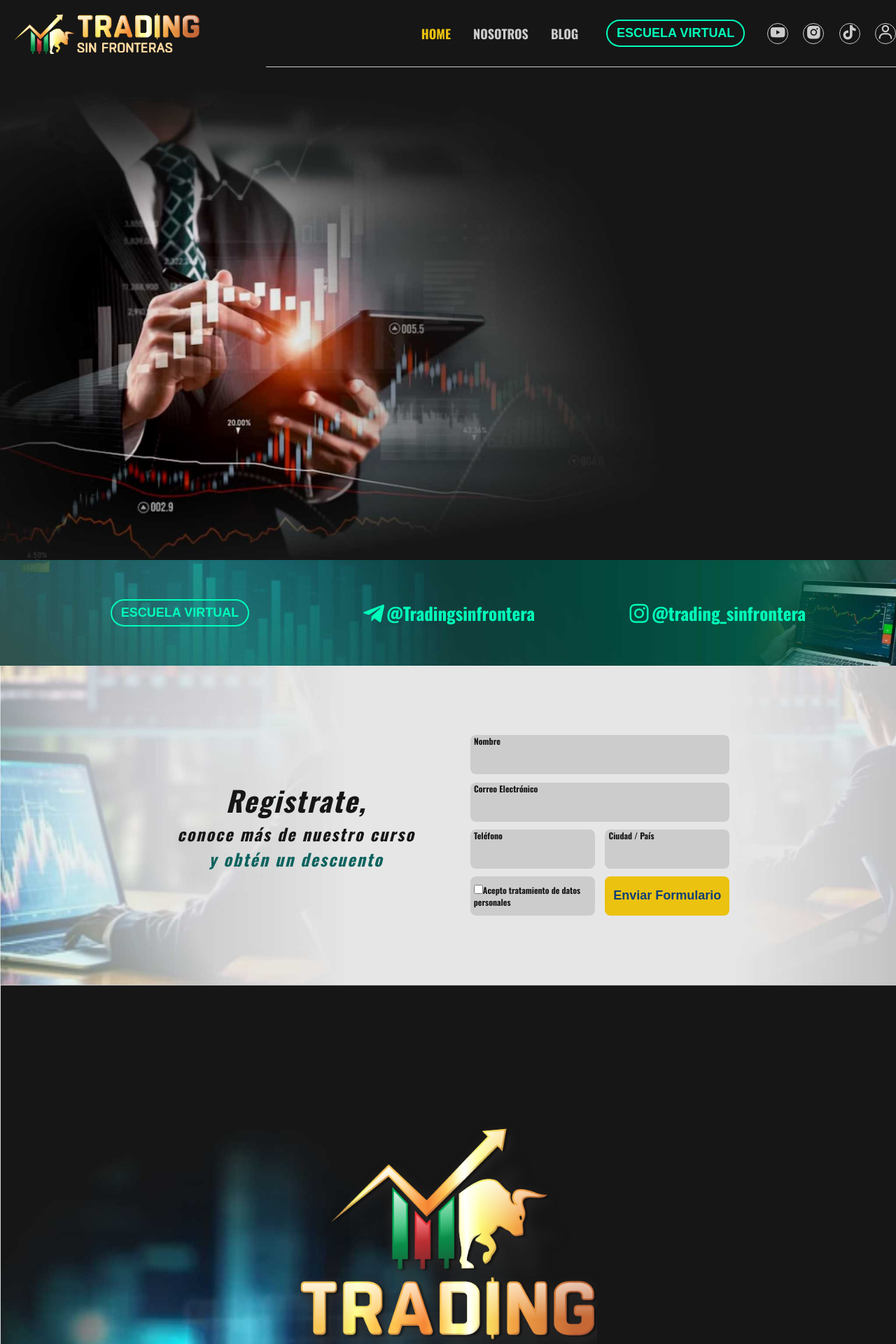
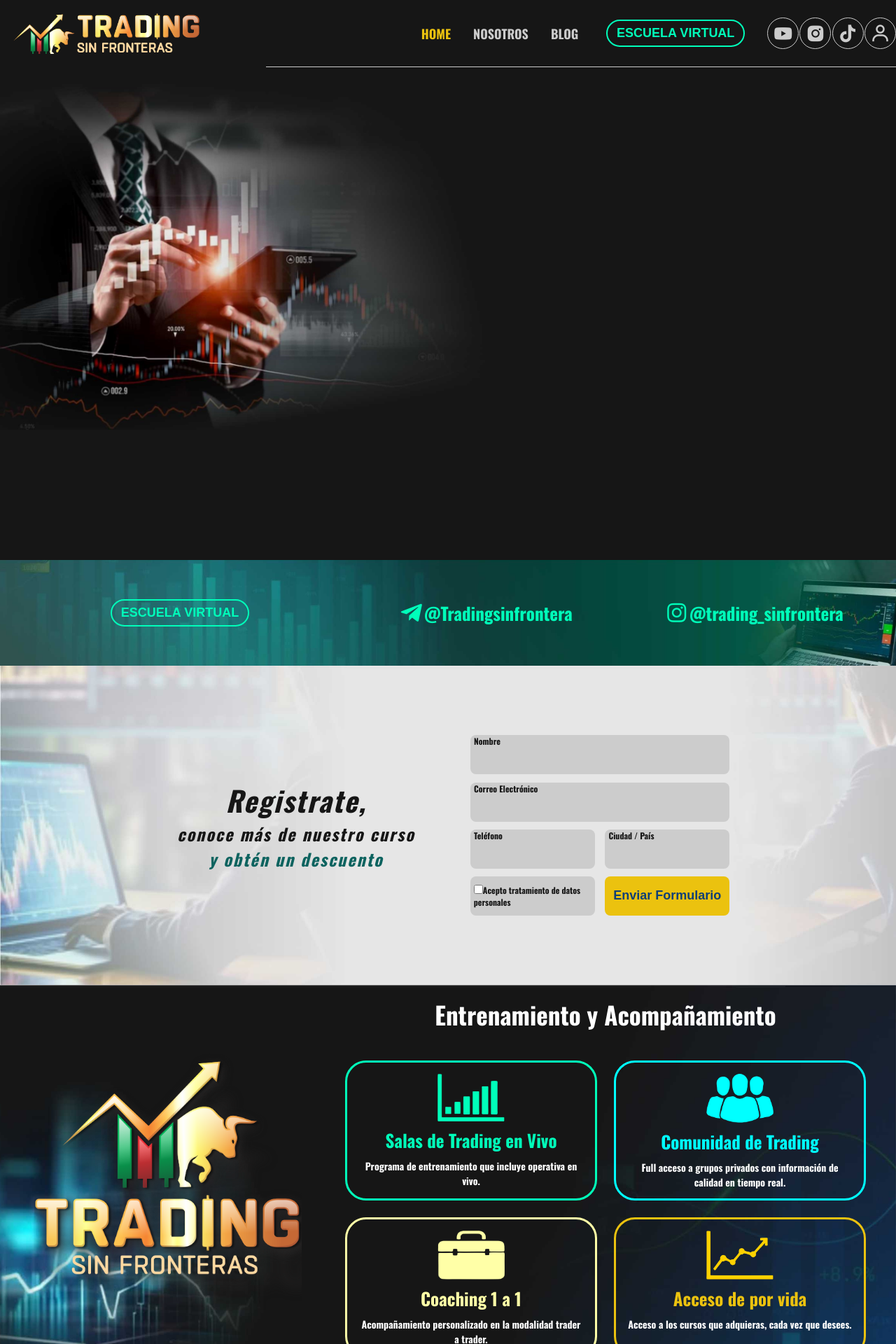
Before and after one commit to TeoTSF/sf_web, a React (Vite) app: page /#/ in a window 1280 px wide. Shown: the top 1920 px of the page at 70% size. Built offline with nearby package versions, Linux system fonts and the light colour scheme.

Commit message:
fix styless desktop & mobile

```diff
--- a/src/App.css
+++ b/src/App.css
@@ -35,6 +35,13 @@
 .headBand_info{
     padding: 0 2rem;
     color: var(--primaryC);
+    justify-content: center;
+}
+
+.headBand_info a{
+    text-decoration: none;
+    color: var(--primaryC);
+    margin: .2rem;
 }
 
 .headBand_info div{
@@ -49,4 +56,8 @@
     .home_container{
         padding-top: 6rem;
     }
+
+    .headBand_info{
+        justify-content: space-between;
+    }
 }
--- a/src/components/footer/FooterSection.jsx
+++ b/src/components/footer/FooterSection.jsx
@@ -26,7 +26,7 @@ const FooterSection = () => {
             </div>
           </div>
           <div className="footer_link">
-            <div className="navbar_icon_container flex row jf-sb">
+            <div className="navbar_icon_container flex row jf-sb autoM">
               {icons.slice(0, 3).map((item, i) => (
                 <a
                   key={i}
--- a/src/components/footer/footer.css
+++ b/src/components/footer/footer.css
@@ -41,6 +41,12 @@
     color: var(--primaryC);
 }
 
+.footer_link .navbar_icon_container{
+    width: 100%;
+    max-width: 180px;
+    border: none;
+}
+
 .footer_info{
     gap: 2rem;
     padding: 2rem 0;
--- a/src/components/generals/HeadBand.jsx
+++ b/src/components/generals/HeadBand.jsx
@@ -4,18 +4,18 @@ import PrimaryBtn from "./PrimaryBtn";
 const HeadBand = () => {
   return (
     <div className="headBand_container">
-      <div className="headBand_info flex row full-w full-h wrap autoM jf-sb al-c">
+      <div className="headBand_info flex row full-w full-h wrap autoM al-c">
         <div className="flex row al-c jf-c">
           <PrimaryBtn>ESCUELA VIRTUAL</PrimaryBtn>
         </div>
-        <div className="flex row al-c jf-c x-big bold">
-          <i className="bx bxl-telegram bx-md" />
-          <p>@Tradingsinfrontera</p>
-        </div>
-        <div className="flex row al-c jf-c x-big bold">
-          <i className="bx bxl-instagram bx-md" />
-          <p>@trading_sinfrontera</p>
-        </div>
+          <a className="flex row x-big bold" href="">
+            <i className="bx bxl-telegram bx-md" />
+            <p>@Tradingsinfrontera</p>
+          </a>
+          <a className="flex row x-big bold" href="">
+            <i className="bx bxl-instagram bx-md" />
+            <p>@trading_sinfrontera</p>
+          </a>
       </div>
     </div>
   );
--- a/src/components/header/header.css
+++ b/src/components/header/header.css
@@ -1,9 +1,9 @@
 .header_container{
     height: calc(100vh - 4rem);
-    background-image: url("/bg_tre1.jpg");
+    background-image: url("/bg_tre1M.png");
     background-repeat: no-repeat;
     background-position: 0 0;
-    background-size: cover;
+    background-size: 90%;
 }
 
 
@@ -11,5 +11,6 @@
 @media screen and (min-width: 768px) {
     .header_container{
         height: calc(100vh - 6rem);
+        background-image: url("/bg_tre1.jpg");
     }
 }
--- a/src/components/navbar/navbar.css
+++ b/src/components/navbar/navbar.css
@@ -41,6 +41,7 @@
     border: 1px solid var(--secondaryCC);
     padding: .1rem;
     text-decoration: none;
+    font-size: 22px;
   }
 
   .menu_access{
@@ -77,4 +78,10 @@
       display: none;
     }
 
+    .navbar_icon_container a{
+      width: 45px;
+      height: 45px;
+      font-size: 30px;
+    }
+
   }
--- a/src/components/services/services.css
+++ b/src/components/services/services.css
@@ -1,17 +1,15 @@
 .services_container{
-    background-image: url("/bg_tre4.jpg");
+    background-image: url("/bg_tre4M.png");
     min-height: 95vh;
     background-repeat: no-repeat;
     background-size: cover;
-    background-position: -10 0;
+    background-position: 100% 100%;
     padding: 1rem 0;
 }
 
-
-
 .services_section1{
     width: 80%;
-    max-width: 500px;
+    max-width: 450px;
 }
 
 .services_section2{
@@ -69,12 +67,11 @@
 }
 
 @media screen and (min-width: 768px) {
+    .services_container{
+        background-image: url("/bg_tre4.jpg");
+    }
     .services_section2 h3{
         font-size: 35px;
         margin-bottom: 1rem;
     }
-
-    .services_section1{
-        margin-top: 10rem;
-    }
 }
--- a/src/context/MainContext.jsx
+++ b/src/context/MainContext.jsx
@@ -18,19 +18,19 @@ const MainContextProvider = ({ children }) => {
 
   const icons = [
     {
-      icon: <i className='bx-sm bx bxl-youtube' />,
+      icon: <i className=' bx bxl-youtube' />,
       path: "https://youtube.com/@tradingsinfrontera?si=JV8rZWXs8R0BPnnJ",
     },
     {
-      icon: <i className='bx-sm bx bxl-instagram-alt' />,
+      icon: <i className=' bx bxl-instagram-alt' />,
       path: "https://www.instagram.com/trading_sinfrontera?igsh=MWhoeDM0MTRpeWZ4Yw==",
     },
     {
-      icon: <i className='bx bxl-tiktok bx-sm' />,
+      icon: <i className='bx bxl-tiktok ' />,
       path: "https://www.tiktok.com/@tradingsinfronter1?_t=8oar2pDr20r&_r=1",
     },
     {
-      icon: <i className='bx-sm bx bx-user' />,
+      icon: <i className=' bx bx-user' />,
       path: "",
     },
   ];
```
Also changed, not shown: public/bg_tre1M.png (added), public/bg_tre4M.png (added).
